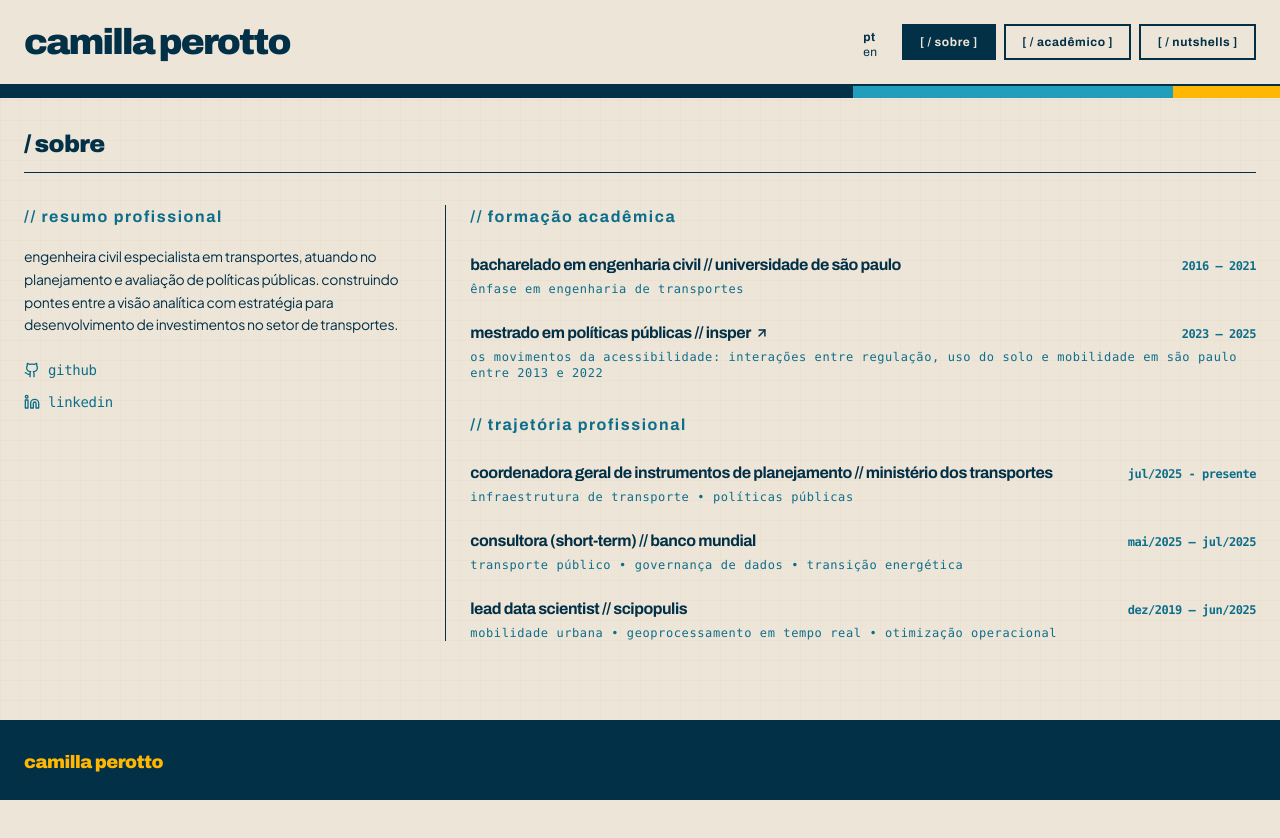
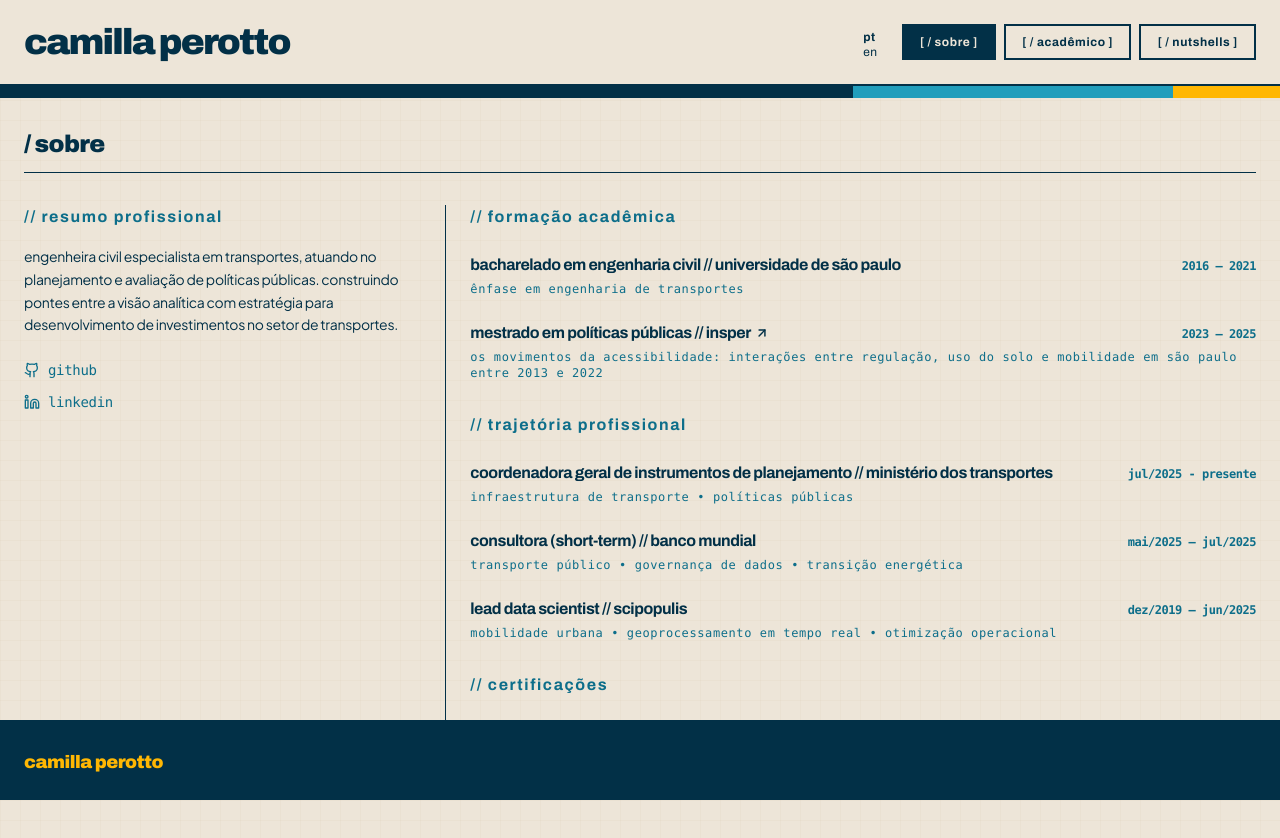
Before and after one commit to cperotto/me, a React (Vite) app: page /#/ in a window 1280 px wide. Shown: the top 838 px of the page. Before the commit the page ends 800 px from the top, so only its background shows below. Built offline with nearby package versions, Linux system fonts and the light colour scheme.

Commit message:
certificações cp3p adicionadas

```diff
--- a/src/i18n/locales/en/sobre.json
+++ b/src/i18n/locales/en/sobre.json
@@ -16,5 +16,7 @@
   "job2_tags": "public transportation • data governance • energy transition",
   "job3_title": "lead data scientist // scipopulis",
   "job3_period": "dec/2019 — jun/2025",
-  "job3_tags": "urban mobility • real-time geoprocessing • operational optimization"
+  "job3_tags": "urban mobility • real-time geoprocessing • operational optimization",
+  "certificacoes_label": "// certifications",
+  "cert_levels": "foundation & preparation levels"
 }
--- a/src/i18n/locales/pt/sobre.json
+++ b/src/i18n/locales/pt/sobre.json
@@ -16,5 +16,7 @@
   "job2_tags": "transporte público • governança de dados • transição energética",
   "job3_title": "lead data scientist // scipopulis",
   "job3_period": "dez/2019 — jun/2025",
-  "job3_tags": "mobilidade urbana • geoprocessamento em tempo real • otimização operacional"
+  "job3_tags": "mobilidade urbana • geoprocessamento em tempo real • otimização operacional",
+  "certificacoes_label": "// certificações",
+  "cert_levels": "níveis foundation & preparation"
 }
--- a/src/pages/Sobre.tsx
+++ b/src/pages/Sobre.tsx
@@ -126,6 +126,23 @@ export default function Sobre() {
               </div>
             </div>
           </div>
+          {/* certificações */}
+          <div className="space-y-6">
+            <h3 className={labelClass}>{t('certificacoes_label')}</h3>
+            <div className="space-y-6">
+              <div>
+                <div className="flex flex-wrap items-baseline gap-2">
+                  <h4 className="text-base font-bold font-univers text-ink">
+                    cp3p
+                  </h4>
+
+                  <p className="font-mono text-xs text-ink-mid uppercase tracking-wider">
+                    {t('cert_levels')}
+                  </p>
+                </div>
+              </div>
+            </div>
+          </div>
         </div>
       </div>
     </div>
```
